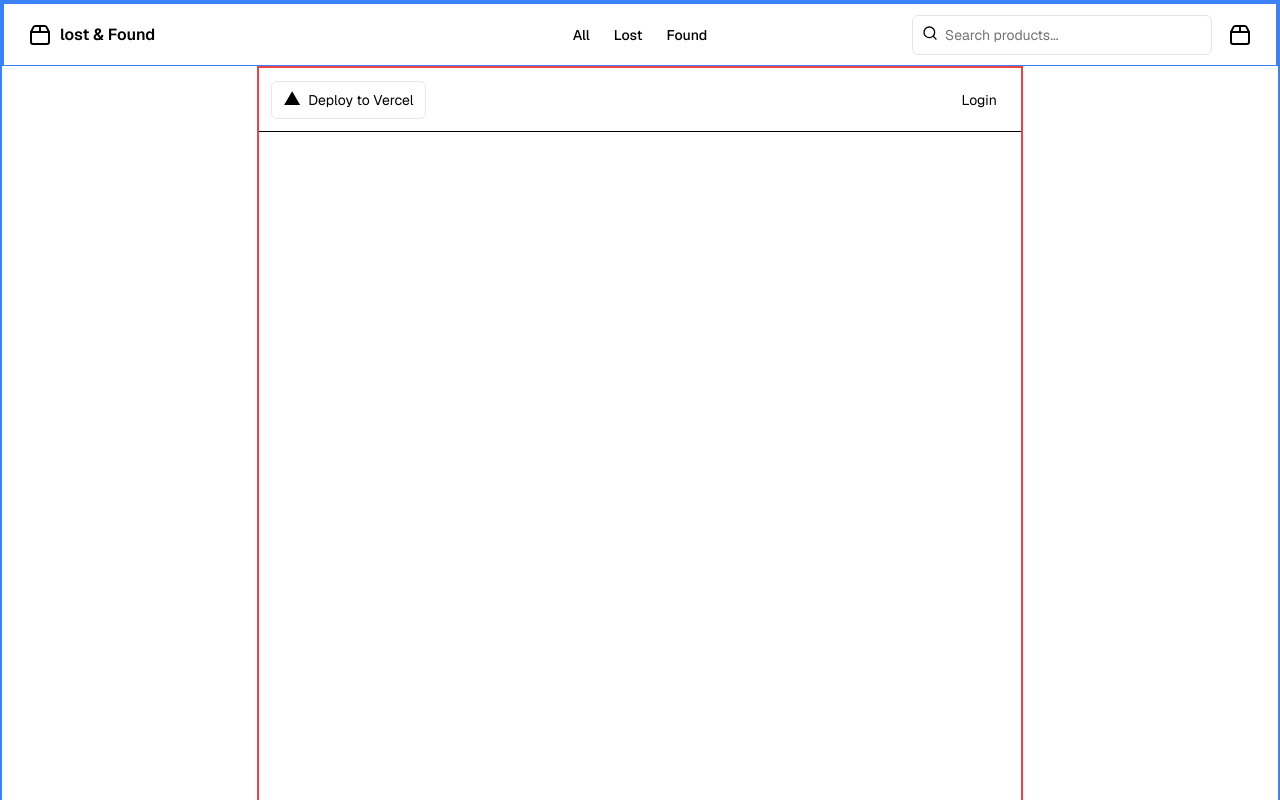
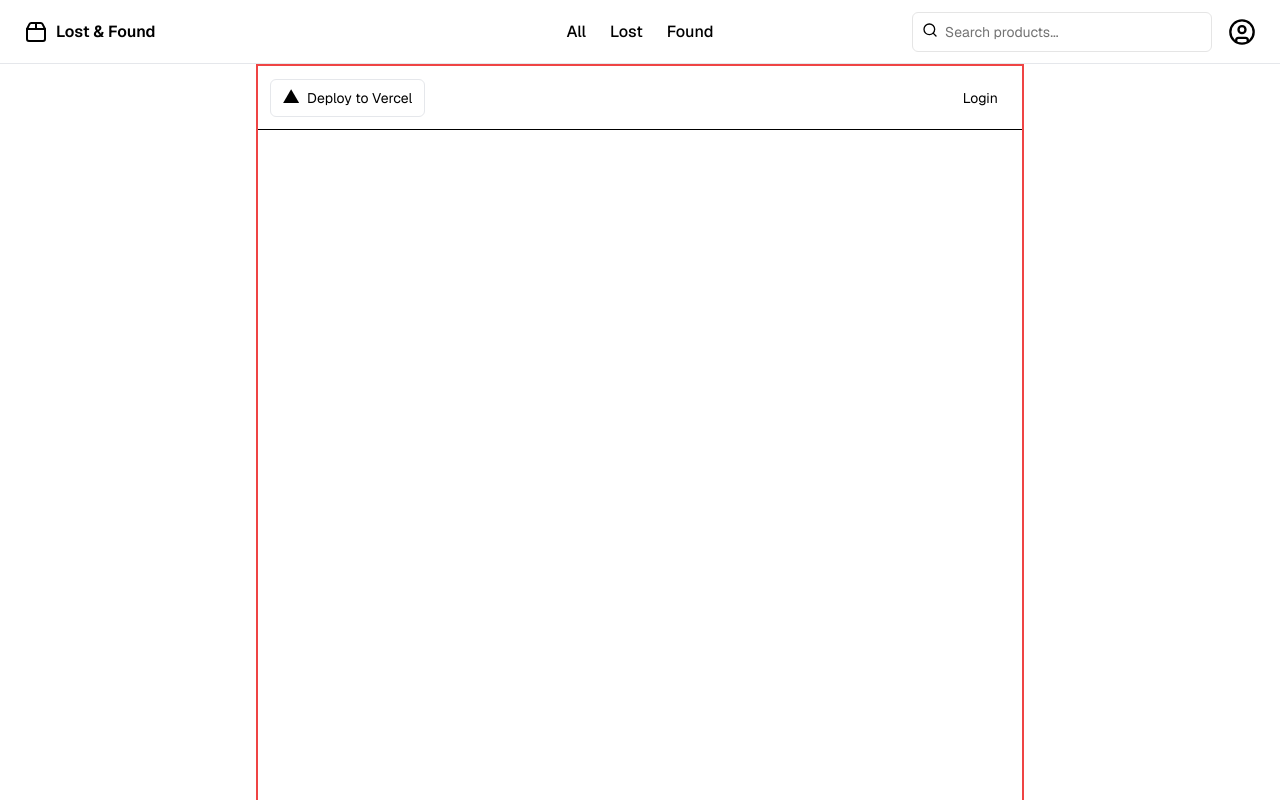
Before and after one commit to SAD-IM-project/lost_and_found, a Next.js app: page / in a window 1280 px wide. Shown: the top 800 px of the page. Built offline with nearby package versions, Linux system fonts and the light colour scheme; no server answers.

Commit message:
finish header

```diff
--- a/app/layout.tsx
+++ b/app/layout.tsx
@@ -1,8 +1,8 @@
 import { GeistSans } from "geist/font/sans";
 import "./globals.css";
-import Link from "next/link"
-import { CircleUser, Menu, Package2, Search } from "lucide-react"
-import { Input } from "@/components/ui/input"
+import Link from "next/link";
+import { Package2, Search, CircleUser } from "lucide-react";
+import { Input } from "@/components/ui/input";
 
 const defaultUrl = process.env.VERCEL_URL
   ? `https://${process.env.VERCEL_URL}`
@@ -14,7 +14,7 @@ export const metadata = {
   description: "The fastest way to build apps with Next.js and Supabase",
   icons: {
     icon: '/app_images/icon.png',
-  }
+  },
 };
 
 export default function RootLayout({
@@ -25,32 +25,35 @@ export default function RootLayout({
   return (
     <html lang="en" className={GeistSans.className}>
       <body className="bg-background text-foreground">
-        <main className="min-h-screen w-full flex flex-col items-center border-2 border-blue-500">
-          <header className="sticky top-0 flex h-16 items-center gap-4 border-b bg-background px-4 md:px-6 border-2 border-blue-500 justify-between w-full relative">
-            {/* <div className="flex items-center gap-2 text-lg font-semibold md:text-base "> */}
+        <main className="min-h-screen w-full flex flex-col items-center">
+          <header className="sticky top-0 flex h-16 items-center gap-4 border-b bg-background px-4 md:px-6 justify-between w-full relative bg-white">
             <nav className="flex items-center gap-2 text-lg font-semibold md:text-base">
-              <Package2 className="h-6 w-6" />
-              <span className="sr-only">Acme Inc</span>
-              lost & Found
+              <Link
+                href="/"
+                className="flex items-center gap-2 text-muted-foreground text-base transition-colors hover:text-foreground cursor-pointer"
+                style={{ zIndex: 10 }} // Ensuring it is on top
+              >
+                <Package2 className="h-6 w-6" />
+                Lost & Found
+              </Link>
             </nav>
-            {/* </div> */}
-            <div className="absolute inset-0 flex justify-center items-center">
-              <nav className="hidden flex-col gap-6 text-lg font-medium md:flex md:flex-row md:items-center md:gap-5 md:text-sm lg:gap-6">
+            <div className="absolute inset-0 flex justify-center items-center pointer-events-none">
+              <nav className="hidden flex-col gap-6 text-lg font-medium md:flex md:flex-row md:items-center md:gap-5 md:text-sm lg:gap-6 pointer-events-auto">
                 <Link
-                  href="#"
-                  className="text-muted-foreground transition-colors hover:text-foreground"
+                  href="/all"
+                  className="text-muted-foreground text-base transition-colors hover:text-foreground cursor-pointer"
                 >
                   All
                 </Link>
                 <Link
-                  href="#"
-                  className="text-muted-foreground transition-colors hover:text-foreground"
+                  href="/lost"
+                  className="text-muted-foreground text-base transition-colors hover:text-foreground cursor-pointer"
                 >
                   Lost
                 </Link>
                 <Link
-                  href="#"
-                  className="text-muted-foreground transition-colors hover:text-foreground"
+                  href="/found"
+                  className="text-muted-foreground text-base transition-colors hover:text-foreground cursor-pointer"
                 >
                   Found
                 </Link>
@@ -66,8 +69,13 @@ export default function RootLayout({
                 />
               </div>
               <nav className="flex items-center gap-2 text-lg font-semibold md:text-base">
-                <Package2 className="h-6 w-6" />
-                <span className="sr-only">Acme Inc1</span>
+                <Link
+                  href="user"
+                  className="flex items-center gap-2 text-muted-foreground text-base transition-colors hover:text-foreground cursor-pointer"
+                  style={{ zIndex: 10 }} // Ensuring it is on top
+                >
+                  <CircleUser className="h-7 w-7" />
+                </Link>
               </nav>
             </form>
           </header>
@@ -76,6 +84,6 @@ export default function RootLayout({
           </div>
         </main>
       </body>
-    </html >
+    </html>
   );
 }
```
Also changed, not shown: tmp.txt.
